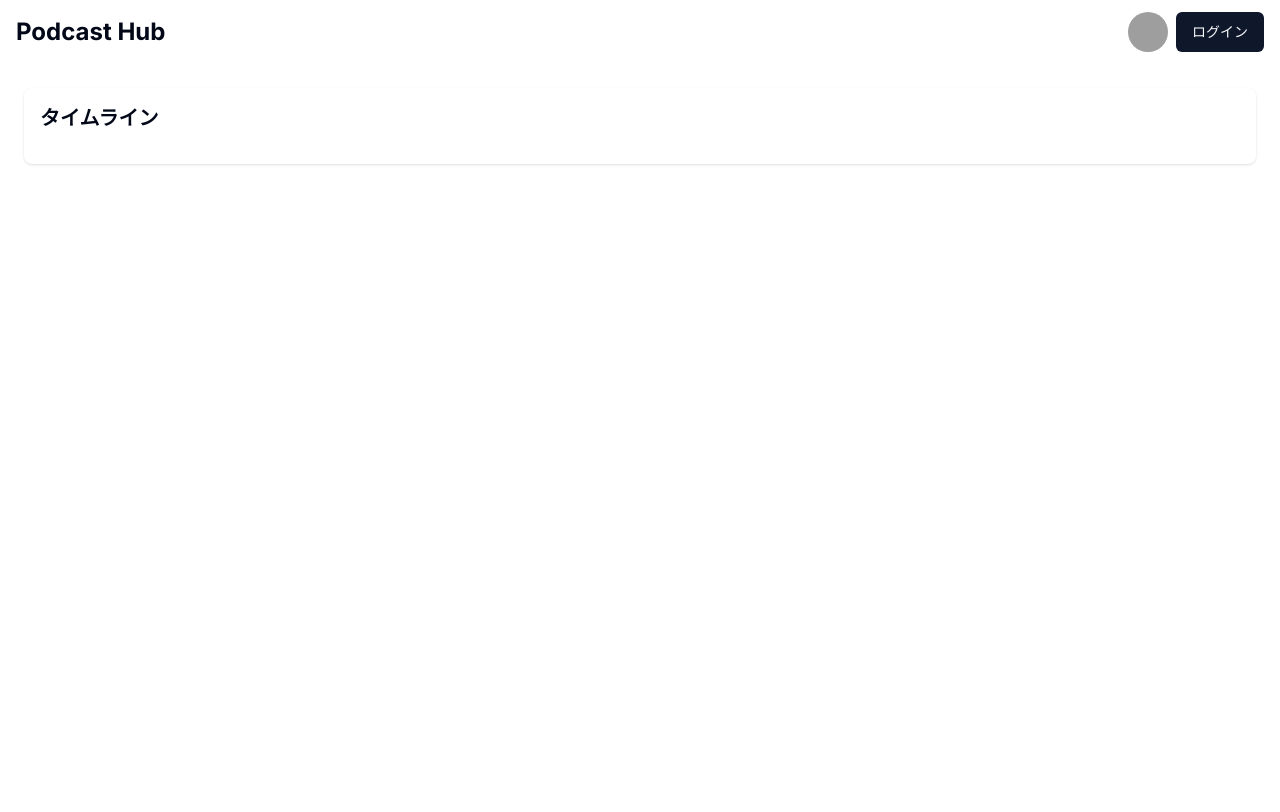
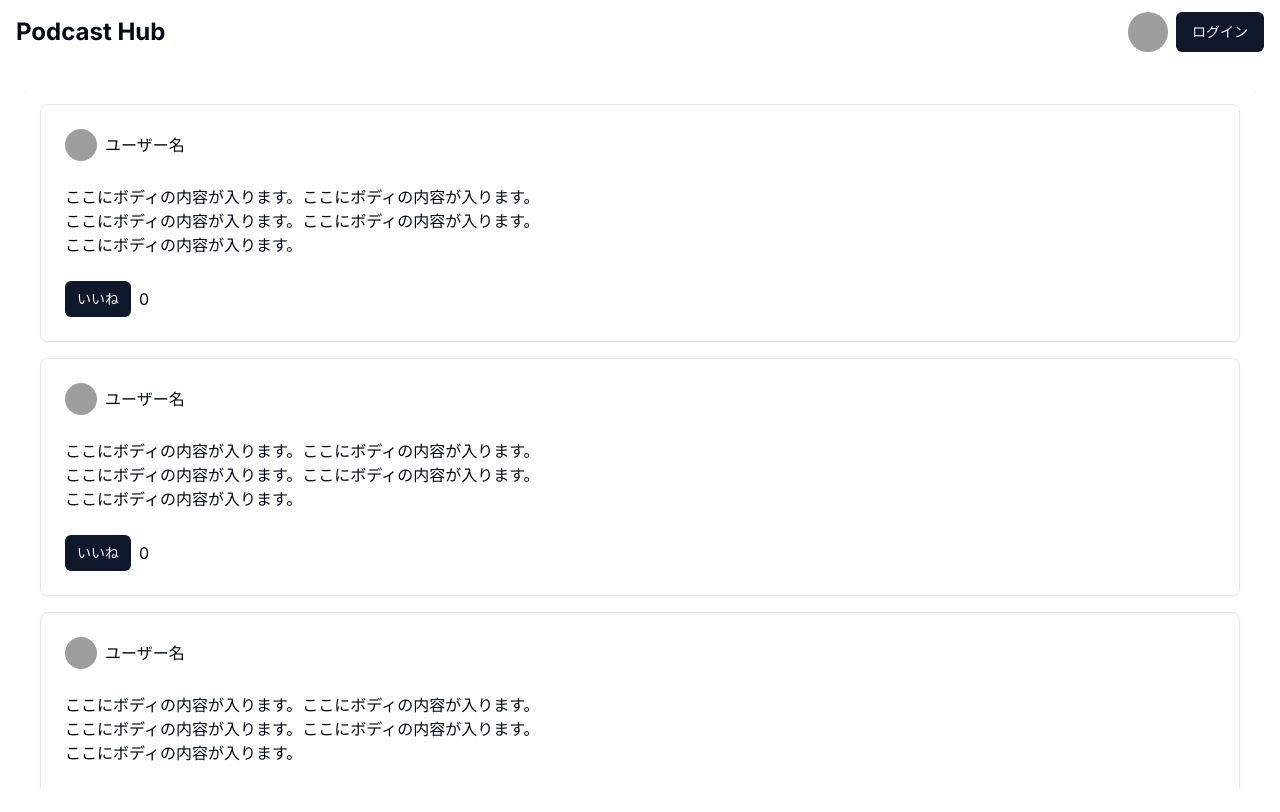
Before and after one commit to TokiyaHorikawa/podcast-hub, a Next.js app: page / in a window 1280 px wide. Built offline with nearby package versions, Linux system fonts and the light colour scheme; grey boxes are pictures that could not be loaded.

Commit message:
feat: タイムラインとして、Content Cardの雛形を配置した

```diff
--- a/package.json
+++ b/package.json
@@ -10,6 +10,7 @@
   },
   "dependencies": {
     "@radix-ui/react-avatar": "^1.1.0",
+    "@radix-ui/react-scroll-area": "^1.1.0",
     "@radix-ui/react-slot": "^1.1.0",
     "class-variance-authority": "^0.7.0",
     "clsx": "^2.1.1",
--- a/src/app/page.tsx
+++ b/src/app/page.tsx
@@ -1,4 +1,6 @@
 import Header from "@/components/Header";
+import Content from "@/features/contents/components/Content";
+import { ScrollArea } from "@/components/ui/scroll-area";
 
 export default function Home() {
   return (
@@ -6,11 +8,15 @@ export default function Home() {
       <Header />
       <div className="flex flex-1">
         <main className="flex-1 p-6">
-          <div className="bg-card rounded-lg shadow p-4">
-            {/* ここにタイムラインのコンテンツを追加 */}
-            <h2 className="text-xl font-semibold mb-4">タイムライン</h2>
-            {/* タイムラインの項目をここに追加 */}
-          </div>
+          <ScrollArea className="h-[calc(100vh-100px)]">
+            <div className="bg-card rounded-lg shadow p-4">
+              {Array.from({ length: 10 }, (_, index) => (
+                <div className="mb-4" key={index}>
+                  <Content />
+                </div>
+              ))}
+            </div>
+          </ScrollArea>
         </main>
       </div>
     </div>
--- /dev/null
+++ b/src/components/ui/card.tsx
@@ -0,0 +1,79 @@
+import * as React from "react"
+
+import { cn } from "@/lib/utils"
+
+const Card = React.forwardRef<
+  HTMLDivElement,
+  React.HTMLAttributes<HTMLDivElement>
+>(({ className, ...props }, ref) => (
+  <div
+    ref={ref}
+    className={cn(
+      "rounded-lg border bg-card text-card-foreground shadow-sm",
+      className
+    )}
+    {...props}
+  />
+))
+Card.displayName = "Card"
+
+const CardHeader = React.forwardRef<
+  HTMLDivElement,
+  React.HTMLAttributes<HTMLDivElement>
+>(({ className, ...props }, ref) => (
+  <div
+    ref={ref}
+    className={cn("flex flex-col space-y-1.5 p-6", className)}
+    {...props}
+  />
+))
+CardHeader.displayName = "CardHeader"
+
+const CardTitle = React.forwardRef<
+  HTMLParagraphElement,
+  React.HTMLAttributes<HTMLHeadingElement>
+>(({ className, ...props }, ref) => (
+  <h3
+    ref={ref}
+    className={cn(
+      "text-2xl font-semibold leading-none tracking-tight",
+      className
+    )}
+    {...props}
+  />
+))
+CardTitle.displayName = "CardTitle"
+
+const CardDescription = React.forwardRef<
+  HTMLParagraphElement,
+  React.HTMLAttributes<HTMLParagraphElement>
+>(({ className, ...props }, ref) => (
+  <p
+    ref={ref}
+    className={cn("text-sm text-muted-foreground", className)}
+    {...props}
+  />
+))
+CardDescription.displayName = "CardDescription"
+
+const CardContent = React.forwardRef<
+  HTMLDivElement,
+  React.HTMLAttributes<HTMLDivElement>
+>(({ className, ...props }, ref) => (
+  <div ref={ref} className={cn("p-6 pt-0", className)} {...props} />
+))
+CardContent.displayName = "CardContent"
+
+const CardFooter = React.forwardRef<
+  HTMLDivElement,
+  React.HTMLAttributes<HTMLDivElement>
+>(({ className, ...props }, ref) => (
+  <div
+    ref={ref}
+    className={cn("flex items-center p-6 pt-0", className)}
+    {...props}
+  />
+))
+CardFooter.displayName = "CardFooter"
+
+export { Card, CardHeader, CardFooter, CardTitle, CardDescription, CardContent }
--- /dev/null
+++ b/src/components/ui/scroll-area.tsx
@@ -0,0 +1,48 @@
+"use client"
+
+import * as React from "react"
+import * as ScrollAreaPrimitive from "@radix-ui/react-scroll-area"
+
+import { cn } from "@/lib/utils"
+
+const ScrollArea = React.forwardRef<
+  React.ElementRef<typeof ScrollAreaPrimitive.Root>,
+  React.ComponentPropsWithoutRef<typeof ScrollAreaPrimitive.Root>
+>(({ className, children, ...props }, ref) => (
+  <ScrollAreaPrimitive.Root
+    ref={ref}
+    className={cn("relative overflow-hidden", className)}
+    {...props}
+  >
+    <ScrollAreaPrimitive.Viewport className="h-full w-full rounded-[inherit]">
+      {children}
+    </ScrollAreaPrimitive.Viewport>
+    <ScrollBar />
+    <ScrollAreaPrimitive.Corner />
+  </ScrollAreaPrimitive.Root>
+))
+ScrollArea.displayName = ScrollAreaPrimitive.Root.displayName
+
+const ScrollBar = React.forwardRef<
+  React.ElementRef<typeof ScrollAreaPrimitive.ScrollAreaScrollbar>,
+  React.ComponentPropsWithoutRef<typeof ScrollAreaPrimitive.ScrollAreaScrollbar>
+>(({ className, orientation = "vertical", ...props }, ref) => (
+  <ScrollAreaPrimitive.ScrollAreaScrollbar
+    ref={ref}
+    orientation={orientation}
+    className={cn(
+      "flex touch-none select-none transition-colors",
+      orientation === "vertical" &&
+        "h-full w-2.5 border-l border-l-transparent p-[1px]",
+      orientation === "horizontal" &&
+        "h-2.5 flex-col border-t border-t-transparent p-[1px]",
+      className
+    )}
+    {...props}
+  >
+    <ScrollAreaPrimitive.ScrollAreaThumb className="relative flex-1 rounded-full bg-border" />
+  </ScrollAreaPrimitive.ScrollAreaScrollbar>
+))
+ScrollBar.displayName = ScrollAreaPrimitive.ScrollAreaScrollbar.displayName
+
+export { ScrollArea, ScrollBar }
--- /dev/null
+++ b/src/features/contents/components/Content.tsx
@@ -0,0 +1,19 @@
+import React from "react";
+import { Card } from "@/components/ui/card";
+import { CardContent } from "@/components/ui/card";
+import { CardFooter } from "@/components/ui/card";
+import ContentHeader from "./ContentHeader";
+import ContentBody from "./ContentBody";
+import ContentFooter from "./ContentFooter";
+
+const Content = () => {
+  return (
+    <Card>
+      <ContentHeader />
+      <ContentBody />
+      <ContentFooter />
+    </Card>
+  );
+};
+
+export default Content;
--- /dev/null
+++ b/src/features/contents/components/ContentBody.tsx
@@ -0,0 +1,11 @@
+import React from "react";
+import { CardContent } from "@/components/ui/card";
+
+const tmp_long_text =
+  "ここにボディの内容が入ります。ここにボディの内容が入ります。<br />ここにボディの内容が入ります。ここにボディの内容が入ります。<br />ここにボディの内容が入ります。";
+
+const ContentBody = () => {
+  return <CardContent dangerouslySetInnerHTML={{ __html: tmp_long_text }} />;
+};
+
+export default ContentBody;
--- /dev/null
+++ b/src/features/contents/components/ContentFooter.tsx
@@ -0,0 +1,13 @@
+import { CardFooter } from "@/components/ui/card";
+import { Button } from "@/components/ui/button";
+
+const ContentFooter = () => {
+  return (
+    <CardFooter className="flex justify-start items-center">
+      <Button size="sm">いいね</Button>
+      <span className="ml-2">0</span> {/* いいねの数を表示 */}
+    </CardFooter>
+  );
+};
+
+export default ContentFooter;
--- /dev/null
+++ b/src/features/contents/components/ContentHeader.tsx
@@ -0,0 +1,21 @@
+import { CardHeader } from "@/components/ui/card";
+import { Avatar, AvatarImage, AvatarFallback } from "@/components/ui/avatar";
+
+const ContentHeader = () => {
+  return (
+    <CardHeader>
+      <div className="flex items-center space-x-2">
+        <Avatar className="h-8 w-8">
+          <AvatarImage
+            className="h-8 w-8"
+            src="https://avatars.githubusercontent.com/u/33023225?v=4"
+          />
+          <AvatarFallback className="h-8 w-8">SH</AvatarFallback>
+        </Avatar>
+        <p>ユーザー名</p>
+      </div>
+    </CardHeader>
+  );
+};
+
+export default ContentHeader;
```
Also changed, not shown: 1 other file (tests, documents, lock files or other folders).
